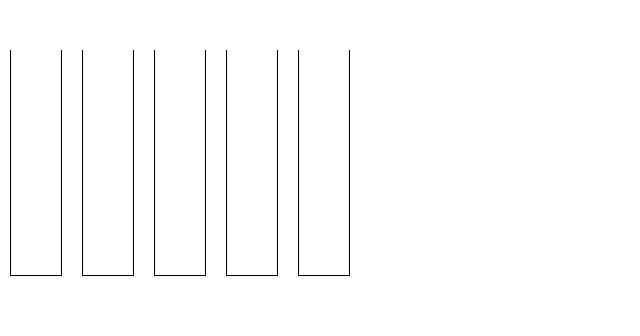
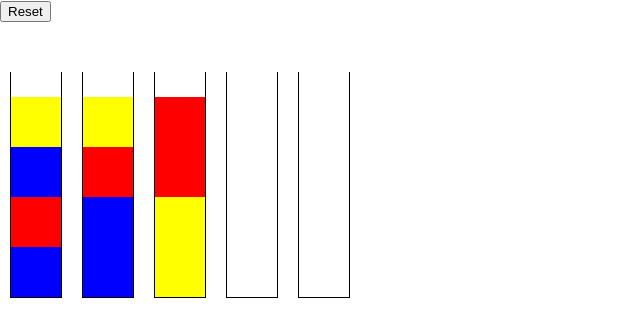
Before and after one commit to nikpan/water-sort-game, a React (Create React App) app: page / in a window 1280 px wide. Shown: the top 336 px of the page, without its empty margins (0-640 px from the left). Built offline with nearby package versions, Linux system fonts and the light colour scheme.

Commit message:
feat: add reset

```diff
--- a/src/App.tsx
+++ b/src/App.tsx
@@ -3,7 +3,7 @@ import './App.css';
 import WaterTube, { Color } from './components/WaterTube';
 import styled from 'styled-components';
 import mergeStacks from './actions/mergeStacks';
-import Stack from './hooks/stack';
+import TubeSet from './state/tubeSet';
 
 const Container = styled.div`
   display: flex;
@@ -11,72 +11,45 @@ const Container = styled.div`
 `;
 
 function App() {
-  const [tube1] = useState(new Stack(4, 'a'));
-  const [tube2] = useState(new Stack(4, 'b'));
-  const [tube3] = useState(new Stack(4, 'c'));
-  const [tube4] = useState(new Stack(4, 'd'));
-  const [tube5] = useState(new Stack(4, 'e'));
+  const initialValues = [
+    [Color.BLUE, Color.RED, Color.BLUE, Color.YELLOW],
+    [Color.BLUE, Color.BLUE, Color.RED, Color.YELLOW],
+    [Color.YELLOW, Color.YELLOW, Color.RED, Color.RED],
+    [],
+    []
+  ]
+  const [tubeSet, setTubeSet] = useState(new TubeSet(4, 5, initialValues))
+  const [selected, setSelected] = useState(-1);
 
-  useEffect(() => {
-    console.debug('Here');
-    tube1.push(Color.BLUE);
-    tube1.push(Color.RED);
-    tube1.push(Color.GRAY);
-    tube1.push(Color.YELLOW);
-
-    tube2.push(Color.BLUE);
-    tube2.push(Color.ORANGE);
-    tube2.push(Color.GRAY);
-    tube2.push(Color.YELLOW);
-
-    tube3.push(Color.YELLOW);
-    tube3.push(Color.YELLOW);
-    tube3.push(Color.GRAY);
-    tube3.push(Color.RED);
-  }, []);
-
-  const [selected, setSelected] = useState<number>(0);
-
-  const tubeClickHandler = (index: number) => {
-    if(selected == index) {
-      setSelected(0);
+  const tubeClicked = (index: number) => {
+    if (selected === index) {
+      setSelected(-1);
       return;
     }
-    if(selected == 0) {
+    if (selected === -1) {
       setSelected(index);
       return;
     }
     console.debug(`Merging ${selected} to ${index}`);
-    mergeStacks(getStack(selected), getStack(index));
-    setSelected(0);
+    mergeStacks(tubeSet.tubes[selected], tubeSet.tubes[index]);
+    setTubeSet(tubeSet);
+    setSelected(-1);
   }
 
-  const getStack = (index: number) => {
-    switch (index) {
-      case 1:
-        return tube1;
-      case 2:
-        return tube2;
-      case 3:
-        return tube3;
-      case 4:
-        return tube4;
-      case 5:
-        return tube5;
-      default:
-        throw new Error(`Tube Not Found. index: ${index}`);
-    }
+  const resetClicked = () => {
+    setTubeSet(new TubeSet(4, 5, initialValues));
+    setSelected(-1);
   }
 
-
   return (
-    <Container>
-      <WaterTube onClick={() => tubeClickHandler(1)} selected={selected == 1} colors={tube1.stack} />
-      <WaterTube onClick={() => tubeClickHandler(2)} selected={selected == 2} colors={tube2.stack} />
-      <WaterTube onClick={() => tubeClickHandler(3)} selected={selected == 3} colors={tube3.stack} />
-      <WaterTube onClick={() => tubeClickHandler(4)} selected={selected == 4} colors={tube4.stack} />
-      <WaterTube onClick={() => tubeClickHandler(5)} selected={selected == 5} colors={tube5.stack} />
-    </Container>
+    <>
+      <button onClick={resetClicked}>Reset</button>
+      <Container>
+        {tubeSet.tubes.map((tube, i) => (
+          <WaterTube onClick={() => tubeClicked(i)} selected={selected === i} colors={tube.stack} />
+        ))}
+      </Container>
+    </>
   );
 }
 
--- a/src/actions/mergeStacks.ts
+++ b/src/actions/mergeStacks.ts
@@ -1,4 +1,4 @@
-import { Stack } from "../hooks/stack";
+import { Stack } from "../state/stack";
 
 export enum MergeResult {
   Success,
--- a/src/hooks/stack.ts
+++ b/src/state/stack.ts
@@ -4,9 +4,19 @@ export class Stack {
   size: number = 0;
   stack: Color[] = [];
   name: string = '';
-  constructor(size: number, name: string) {
+  constructor(size: number, name: string, initialValues?: Color[]) {
     this.size = size;
     this.name = name;
+    if(initialValues !== null && initialValues !== undefined && (initialValues.length === size || initialValues.length == 0) ) {
+      this.stack = [...initialValues];
+    }
+  }
+
+  public resetStack(colors: Color[]) {
+    if(colors === null || colors === undefined || (colors.length !== this.size && colors.length !== 0)) {
+      return;
+    }
+    this.stack = [...colors];
   }
 
   public pop() {
--- /dev/null
+++ b/src/state/tubeSet.ts
@@ -0,0 +1,24 @@
+import { Color } from "../components/WaterTube";
+import Stack from "./stack";
+
+export default class TubeSet {
+  tubes: Stack[] = [];
+  initialValues: Color[][] = [];
+  tubeSize: number = 0;
+  tubeCount: number = 0;
+  constructor(size: number, count: number, initialValues: Color[][]) {
+    this.tubeSize = size;
+    this.tubeCount = count;
+    this.initialValues = initialValues;
+    for (let i = 0; i < this.tubeCount; i++) {
+      this.tubes.push(new Stack(this.tubeSize, i.toString(), initialValues[i]));
+    }
+  }
+
+  public reset() {
+    this.tubes.forEach((tube, i) => {
+      tube.resetStack(this.initialValues[i]);
+    });
+    return this;
+  }
+}
```
